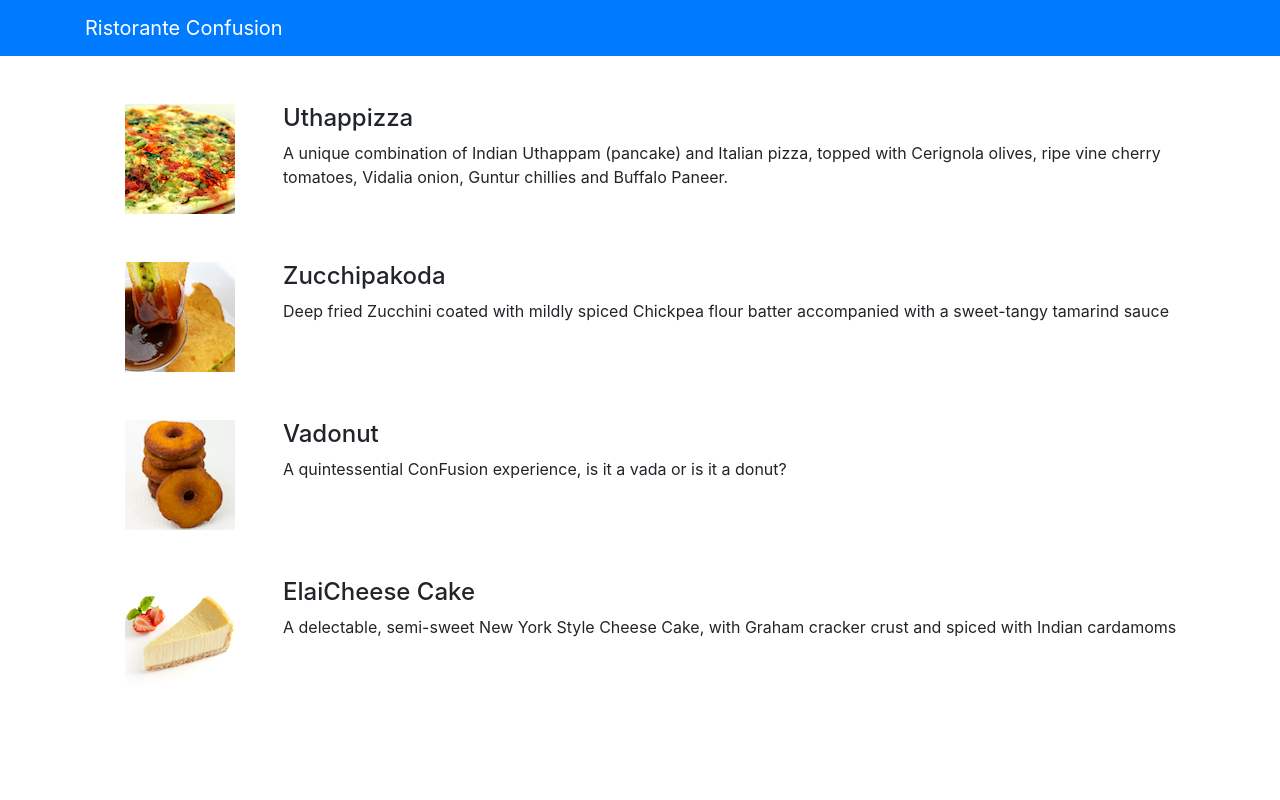
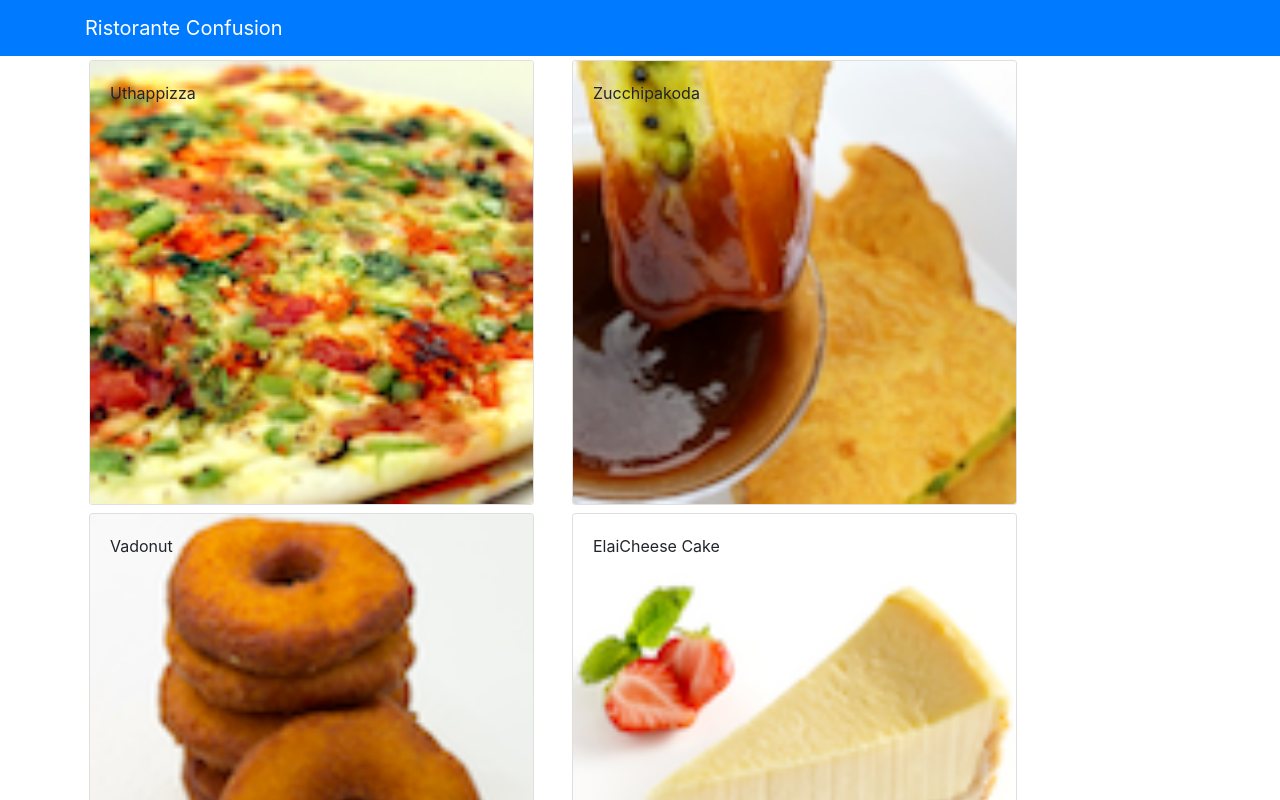
Before and after one commit to piyushsaha/conFusion-frontend, a React (Create React App) app: page / in a window 1280 px wide. Shown: the top 800 px of the page. Built offline with nearby package versions, Linux system fonts and the light colour scheme.

Commit message:
Components Part 2

```diff
--- a/src/App.js
+++ b/src/App.js
@@ -1,9 +1,18 @@
-import React from 'react';
+import React, { Component } from 'react';
 import { Navbar, NavbarBrand } from 'reactstrap'
 import Menu from './components/MenuComponent'
+
+import { DISHES } from './shared/dishes'
 import './App.css';
 
-function App() {
+class App extends Component {
+	constructor(props) {
+		super(props)
+		this.state = {
+			dishes: DISHES
+		}
+	}
+	render() {
 		return (
 			<div>
 				<Navbar dark color="primary">
@@ -11,9 +20,10 @@
 						<NavbarBrand href="/">Ristorante Confusion</NavbarBrand>
 					</div>
 				</Navbar>
-      <Menu />
-    </div>
+				<Menu dishes={this.state.dishes} />
+			</div >
 		);
+	}
 }
 
 export default App;
--- a/src/components/MenuComponent.js
+++ b/src/components/MenuComponent.js
@@ -1,5 +1,7 @@
 import React, { Component } from 'react'
-import { Media } from 'reactstrap'
+import {
+    Card, CardImg, CardImgOverlay, CardText, CardBody, CardTitle
+} from 'reactstrap';
 
 
 class Menu extends Component {
@@ -7,74 +9,59 @@
         super(props)
 
         this.state = {
-            dishes: [
-                {
-                    id: 0,
-                    name: 'Uthappizza',
-                    image: 'assets/images/uthappizza.png',
-                    category: 'mains',
-                    label: 'Hot',
-                    price: '4.99',
-                    description: 'A unique combination of Indian Uthappam (pancake) and Italian pizza, topped with Cerignola olives, ripe vine cherry tomatoes, Vidalia onion, Guntur chillies and Buffalo Paneer.'
-                },
-                {
-                    id: 1,
-                    name: 'Zucchipakoda',
-                    image: 'assets/images/zucchipakoda.png',
-                    category: 'appetizer',
-                    label: '',
-                    price: '1.99',
-                    description: 'Deep fried Zucchini coated with mildly spiced Chickpea flour batter accompanied with a sweet-tangy tamarind sauce'
-                },
-                {
-                    id: 2,
-                    name: 'Vadonut',
-                    image: 'assets/images/vadonut.png',
-                    category: 'appetizer',
-                    label: 'New',
-                    price: '1.99',
-                    description: 'A quintessential ConFusion experience, is it a vada or is it a donut?'
-                },
-                {
-                    id: 3,
-                    name: 'ElaiCheese Cake',
-                    image: 'assets/images/elaicheesecake.png',
-                    category: 'dessert',
-                    label: '',
-                    price: '2.99',
-                    description: 'A delectable, semi-sweet New York Style Cheese Cake, with Graham cracker crust and spiced with Indian cardamoms'
-                }
-            ]
+            selectedDish: null
+        }
+    }
+
+    onDishSelect(dish) {
+        this.setState({ selectedDish: dish })
+    }
+
+    renderDish(dish) {
+        if (dish != null) {
+            return (
+                <Card>
+                    <CardImg width="100%" src={dish.image} alt={dish.name} />
+                    <CardBody>
+                        <CardTitle>{dish.name}</CardTitle>
+                        <CardText>{dish.description}</CardText>
+                    </CardBody>
+                </Card>
+            )
+
+        } else {
+            return (
+                <div></div>
+            )
         }
     }
 
     render() {
-        const menu = this.state.dishes.map(dish => {
+        const menu = this.props.dishes.map((dish) => {
             return (
-                <div key={dish.id} className="col-12 mt-5">
-                    <Media tag="li">
-                        <Media left middle>
-                            <Media object src={dish.image} alt={dish.name} />
-                        </Media>
-                        <Media body className="ml-5">
-                            <Media heading>{dish.name}</Media>
-                            <p>{dish.description}</p>
-                        </Media>
-                    </Media>
+                <div key={dish.id} className="col-12 col-md-5 m-1">
+                    <Card onClick={() => this.onDishSelect(dish)}>
+                        <CardImg width="100%" src={dish.image} alt={dish.name} />
+                        <CardImgOverlay>
+                            <CardTitle>{dish.name}</CardTitle>
+                        </CardImgOverlay>
+                    </Card>
                 </div>
-            )
-        })
+            );
+        });
 
         return (
             <div className="container">
                 <div className="row">
-                    <Media list>
-                        {menu}
-                    </Media>
+                    {menu}
+                </div>
+                <div className="row">
+                    <div className="col-12 col-md-5 m-1">
+                        {this.renderDish(this.state.selectedDish)}
+                    </div>
                 </div>
             </div>
-        )
-
+        );
     }
 }
 
--- /dev/null
+++ b/src/shared/dishes.js
@@ -0,0 +1,38 @@
+export const DISHES = [
+    {
+        id: 0,
+        name: 'Uthappizza',
+        image: 'assets/images/uthappizza.png',
+        category: 'mains',
+        label: 'Hot',
+        price: '4.99',
+        description: 'A unique combination of Indian Uthappam (pancake) and Italian pizza, topped with Cerignola olives, ripe vine cherry tomatoes, Vidalia onion, Guntur chillies and Buffalo Paneer.'
+    },
+    {
+        id: 1,
+        name: 'Zucchipakoda',
+        image: 'assets/images/zucchipakoda.png',
+        category: 'appetizer',
+        label: '',
+        price: '1.99',
+        description: 'Deep fried Zucchini coated with mildly spiced Chickpea flour batter accompanied with a sweet-tangy tamarind sauce'
+    },
+    {
+        id: 2,
+        name: 'Vadonut',
+        image: 'assets/images/vadonut.png',
+        category: 'appetizer',
+        label: 'New',
+        price: '1.99',
+        description: 'A quintessential ConFusion experience, is it a vada or is it a donut?'
+    },
+    {
+        id: 3,
+        name: 'ElaiCheese Cake',
+        image: 'assets/images/elaicheesecake.png',
+        category: 'dessert',
+        label: '',
+        price: '2.99',
+        description: 'A delectable, semi-sweet New York Style Cheese Cake, with Graham cracker crust and spiced with Indian cardamoms'
+    }
+]
```
Lines whose indentation alone changed are shown as unchanged.
